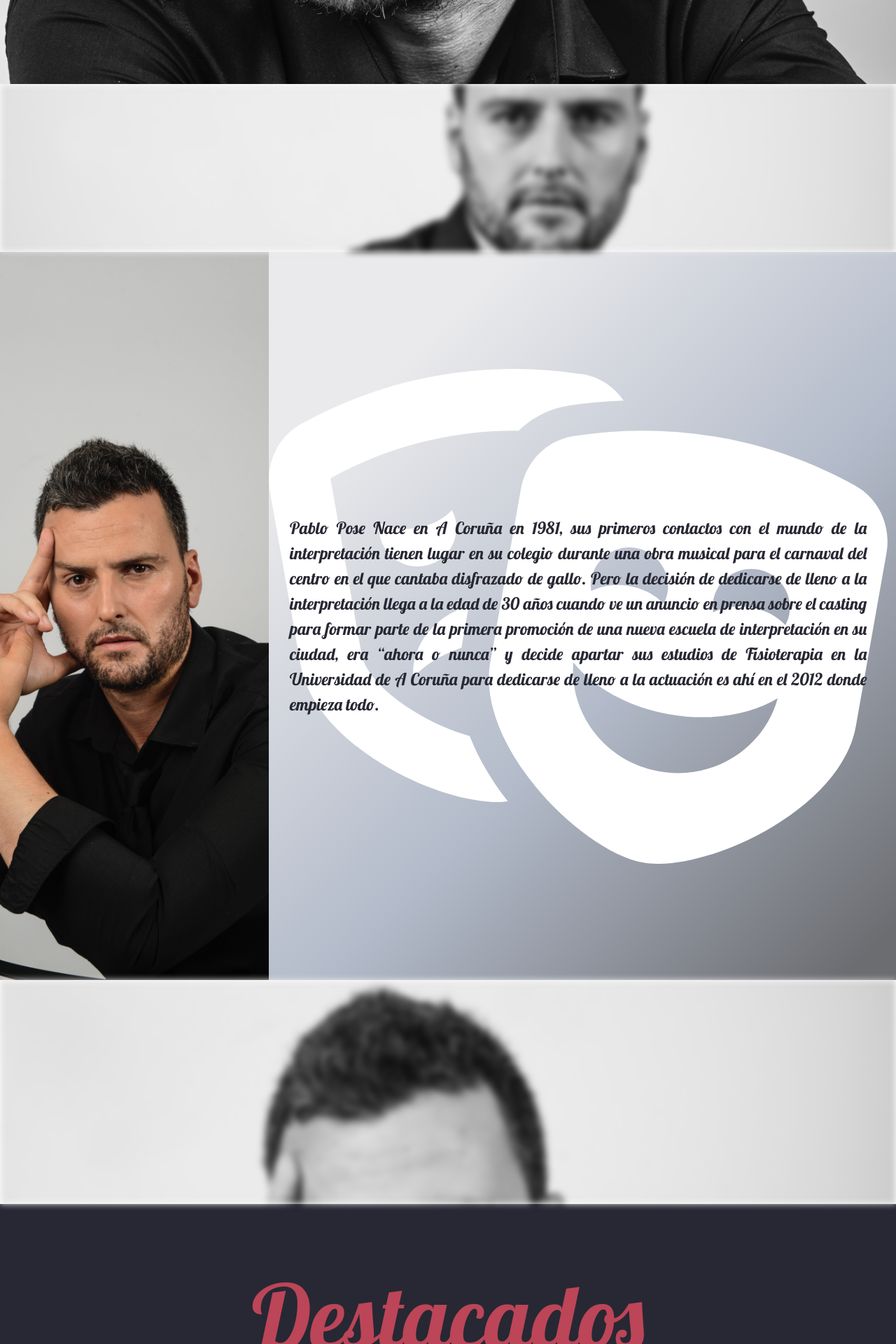
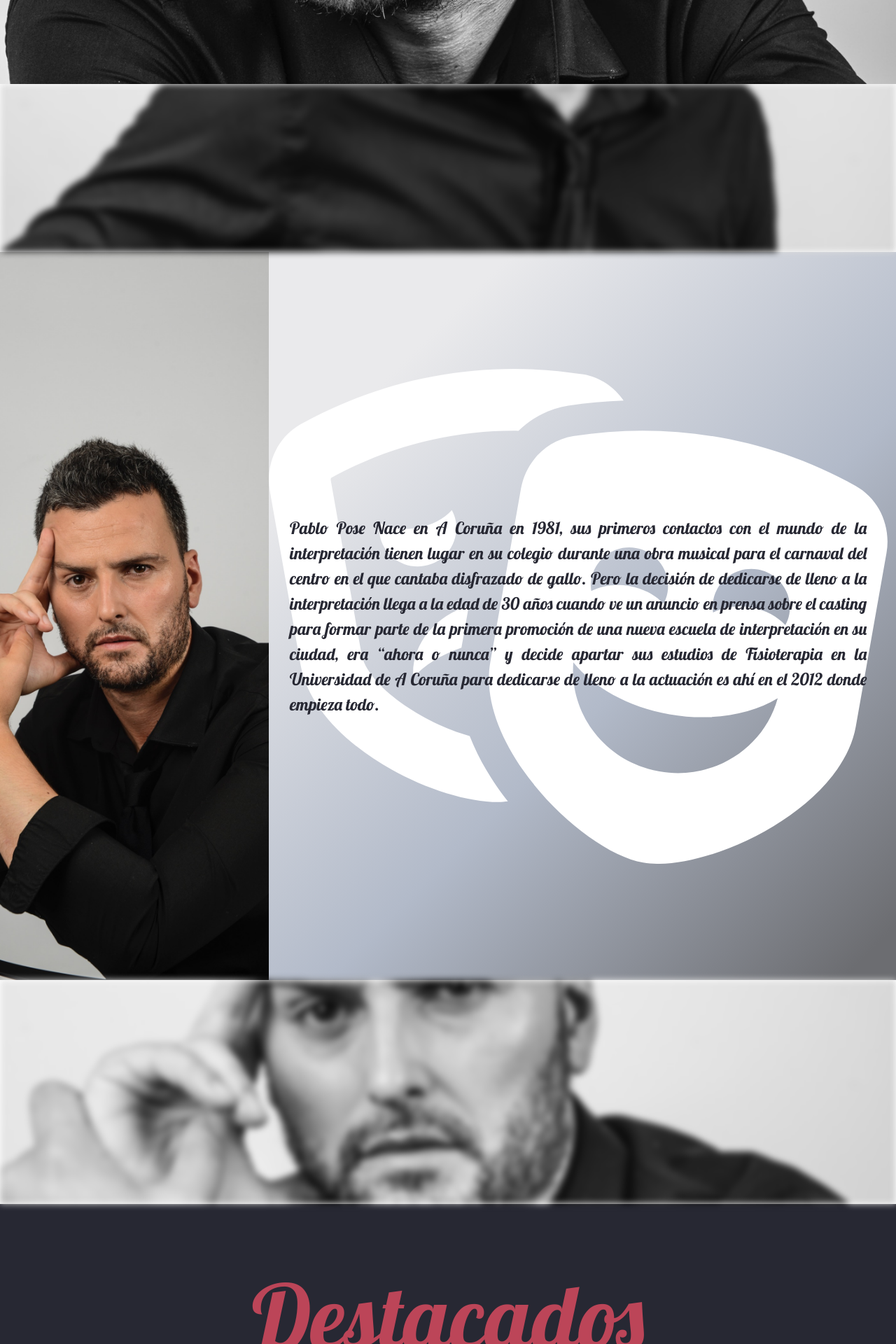
Before and after one commit to LucasTurco92/PabloPoseLanding, a Next.js app: page / in a window 1280 px wide. Shown: the part 680-2600 px from the top of the page at 70% size. Built offline with nearby package versions, Linux system fonts and the light colour scheme; a web font is replaced by a local one.

Commit message:
fix mobile fixed elements 5.0

```diff
--- a/components/intro/intro.module.scss
+++ b/components/intro/intro.module.scss
@@ -1,5 +1,5 @@
 .separator {
-    background-image: url("/intro/portada.jpeg");
+    background: url(/intro/portada.jpeg) center center no-repeat;
 }
 
 .image {
--- a/components/second-section/second-section.module.scss
+++ b/components/second-section/second-section.module.scss
@@ -1,5 +1,5 @@
 .separator {
-    background-image: url("/second/separator.jpeg");
+    background: url(/second/separator.jpeg) center center no-repeat;
     height: 40vh;
     filter: blur(5px);
 }
```
